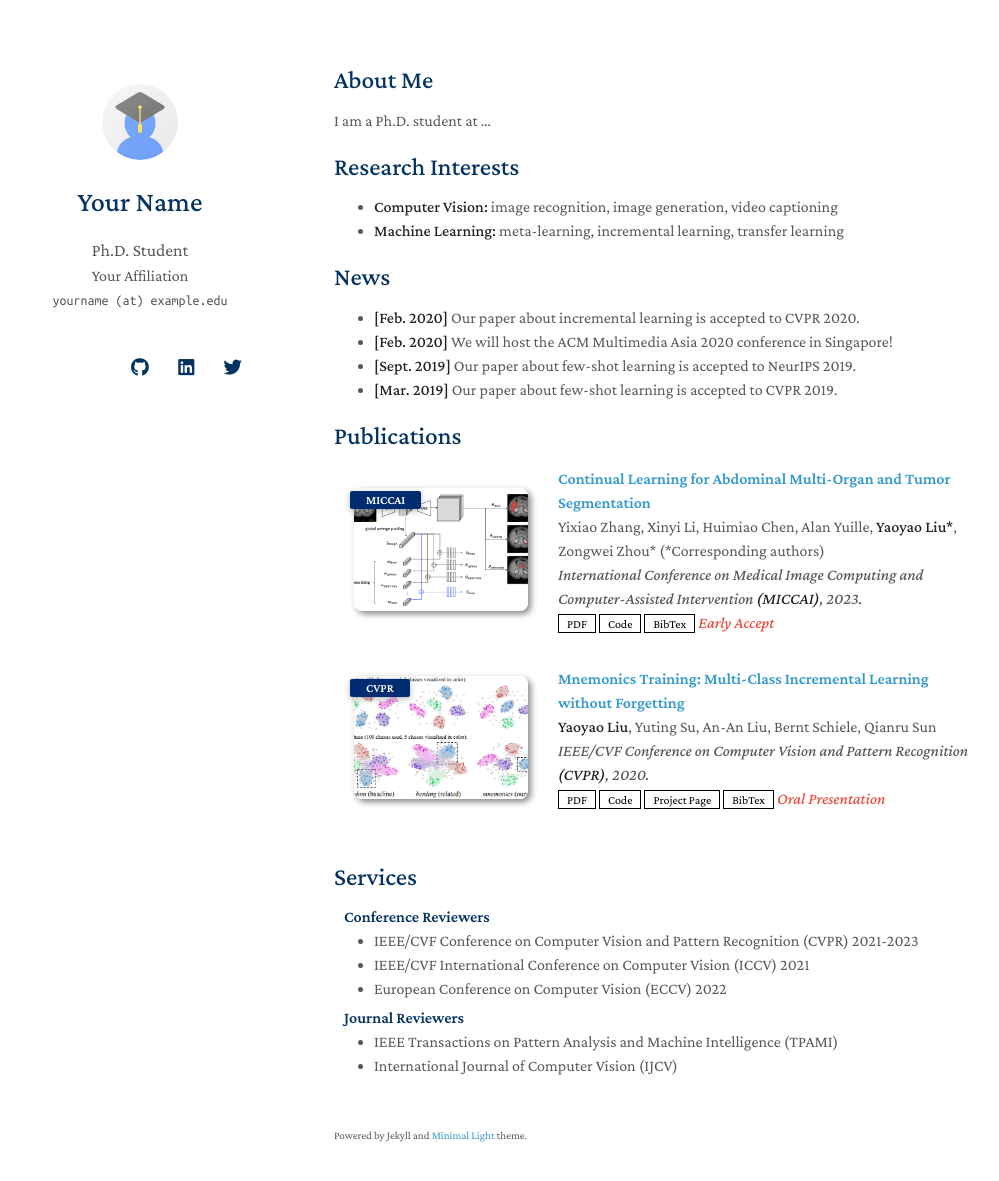
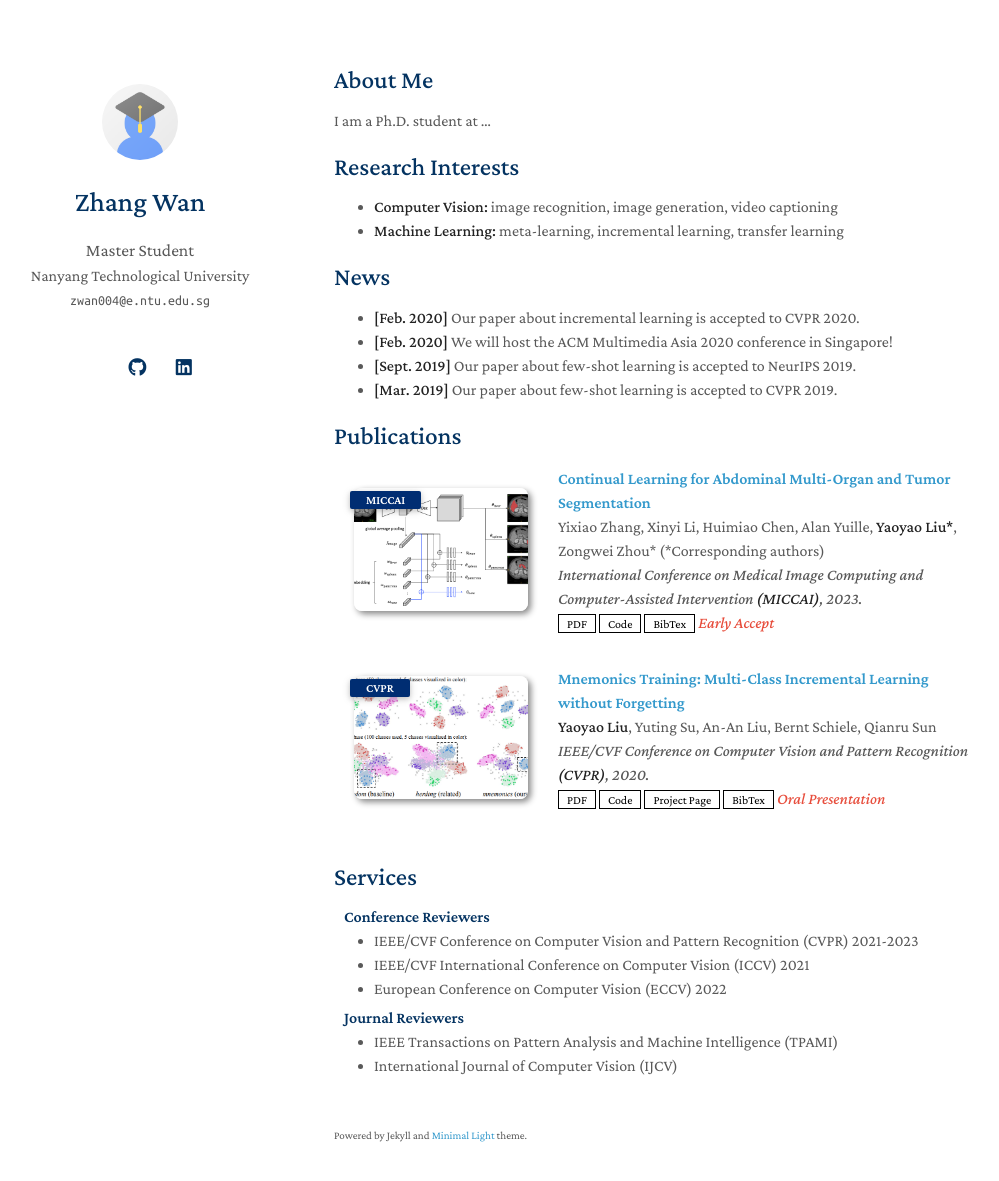
Before and after one commit to ZhangWan-byte/ZhangWan-byte.github.io, a Jekyll site: the page built from index.md, in a window 1280 px wide and 1216 px high. Shown: the top 1181 px of the window, without its empty margins (136-1135 px from the left). Built offline with Jekyll 4.4.1, drawn with Linux system fonts in a browser that asks for light colours; nearby versions of some CDN libraries; a style sheet for code colours, icons or effects is not loaded; our own code applies the rules of GitHub Pages for plain Markdown files.

Commit message:
Update _config.yml

```diff
--- a/_config.yml
+++ b/_config.yml
@@ -1,8 +1,8 @@
 # Basic Information
-title: Your Name
-position: Ph.D. Student
-affiliation: Your Affiliation
-email: yourname (at) example.edu
+title: Zhang Wan
+position: Master Student
+affiliation: Nanyang Technological University
+email: zwan004@e.ntu.edu.sg
 
 # Search Engine Optimization (SEO)
 # The following information is used to improve the website traffic from search engines, e.g., Google.
@@ -13,10 +13,10 @@ canonical: https://minimal-light-theme.yliu.me/
 # Links
 # If you don't need one of them, you may delete the corresponding line.
 google_scholar: https://scholar.google.com/
-cv_link: assets/files/curriculum_vitae.pdf
+# cv_link: assets/files/curriculum_vitae.pdf
 github_link: https://github.com/
-linkedin: https://www.linkedin.com/
-twitter: https://twitter.com/
+linkedin: https://www.linkedin.com/in/zhang-wan-582a90177/
+# twitter: https://twitter.com/
 
 # Images (e.g., your profile picture and your website's favicon)
 # "favicon" and "favicon_dark" are used for the light and dark modes, respectively.
@@ -42,7 +42,7 @@ google_analytics: UA-111540567-4
 
 # Use this project as a remote theme for GitHub Pages
 # See the guide here: https://docs.github.com/en/pages/setting-up-a-github-pages-site-with-jekyll/adding-a-theme-to-your-github-pages-site-using-jekyll
-remote_theme: yaoyao-liu/minimal-light
+remote_theme: ZhangWan-byte/zhangwan
 
 # The following files will be removed from the generated website.
 exclude:
```
